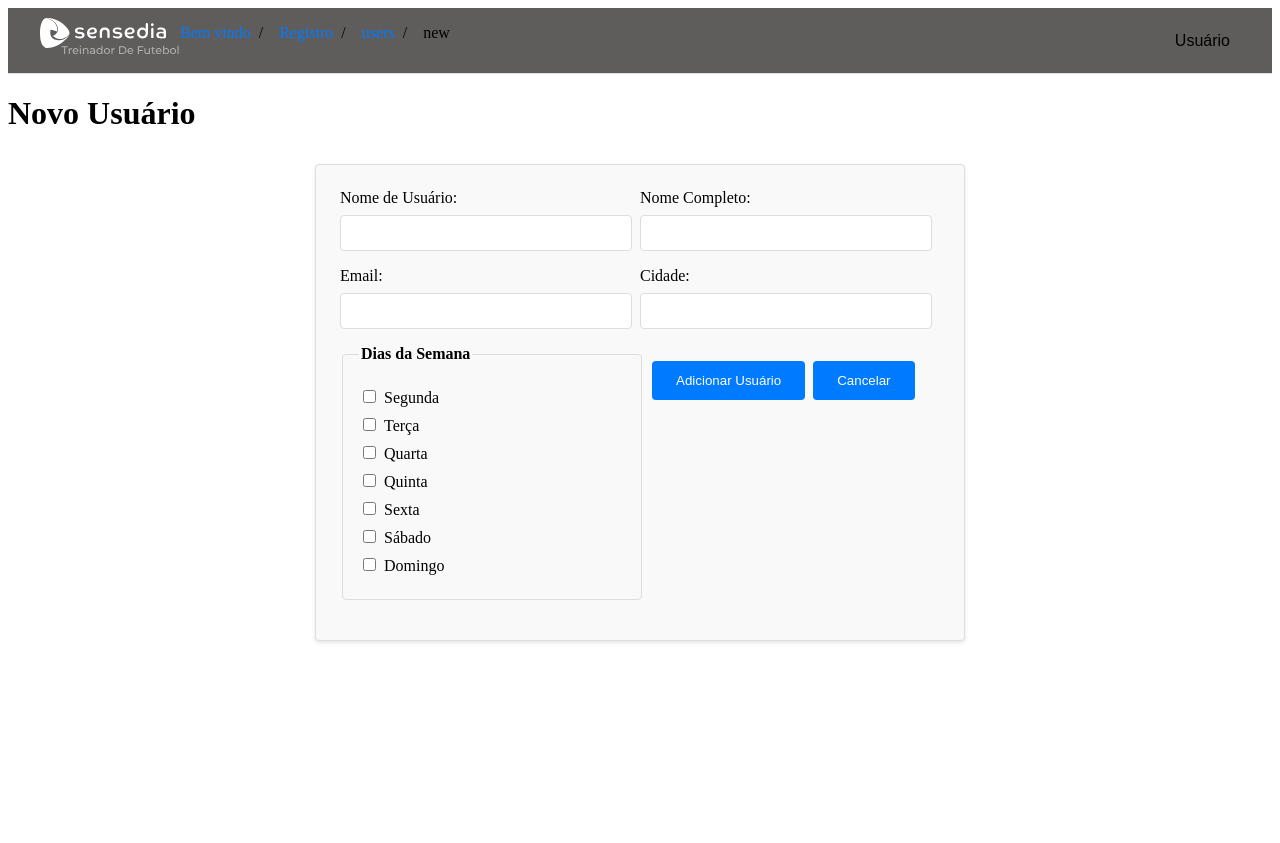
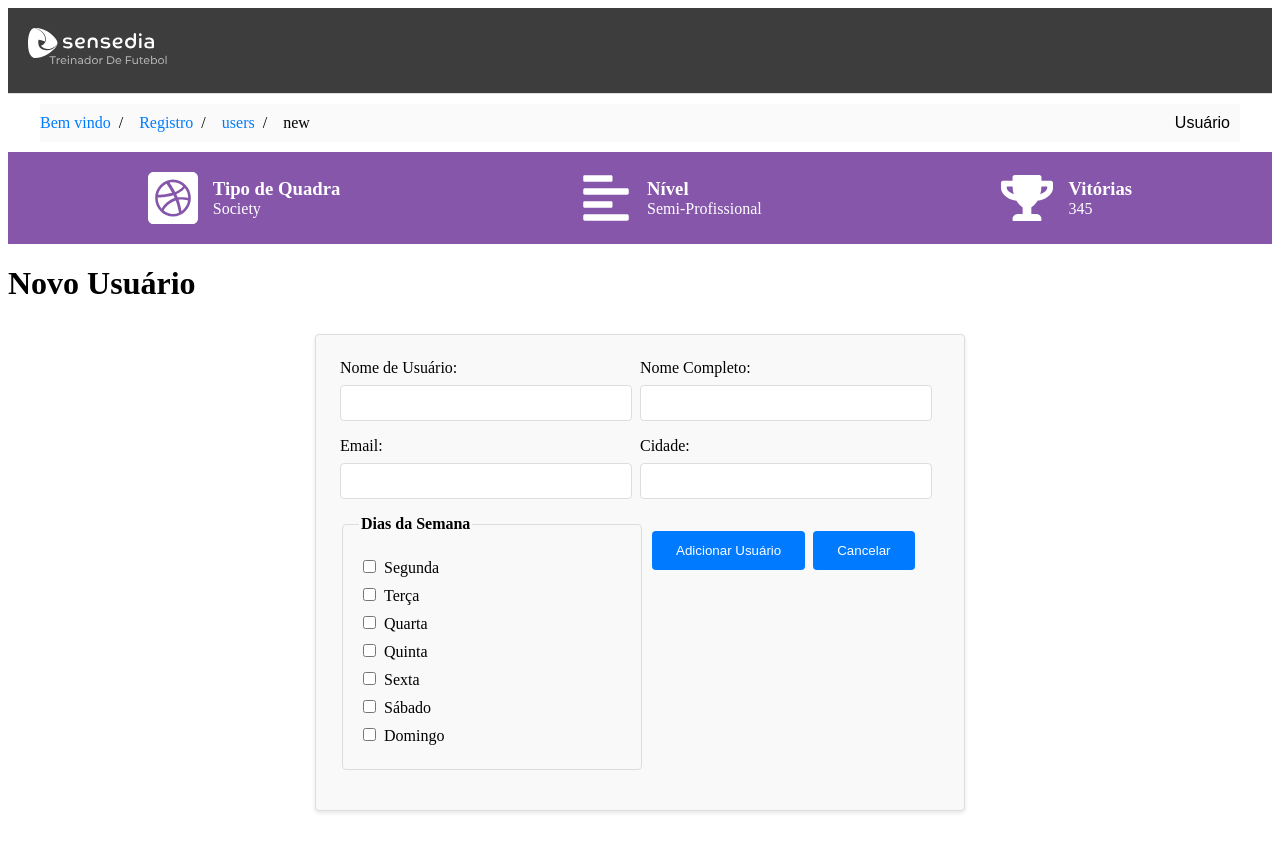
Before and after one commit to Raoni-Andrade/sensedia-challenge, a Next.js app: page /users/new in a window 1280 px wide. Before the commit the page ends 800 px from the top, so only its background shows below. Built offline with nearby package versions, Linux system fonts and the light colour scheme.

Commit message:
Styling header

```diff
--- a/src/components/UsersTable.js
+++ b/src/components/UsersTable.js
@@ -129,11 +129,10 @@ const UsersTable = ({ users, setUsers }) => {
             </div>
           </div>
         )}
-          <h2>Tabela de Usuários</h2>
           <div className="search-bar">
             <input
               type="text"
-              placeholder="Buscar por nome ou ID"
+              placeholder="Procurar"
               value={searchText}
               onChange={handleSearchChange}
             />
@@ -151,7 +150,6 @@ const UsersTable = ({ users, setUsers }) => {
               </tr>
             </thead>
             <tbody>
-              <List displayedUsers={displayedUsers}/>
               {displayedUsers.map((user) => (
                 <tr
                   key={user.id}
--- a/src/css/Breadcrumb.css
+++ b/src/css/Breadcrumb.css
@@ -1,7 +1,3 @@
-.breadcrumb {
-  margin-bottom: 1rem;
-}
-
 .breadcrumb ul {
   display: flex;
   align-items: center;
--- a/src/css/Header.css
+++ b/src/css/Header.css
@@ -1,9 +1,10 @@
 .header {
   position: sticky;
   top: 0;
-  background-color: rgb(95, 92, 92);
   z-index: 1000;
   border-bottom: 1px solid #ddd;
+  background-color: rgb(61, 61, 61);
+  padding: 20px;
 }
 
 .container {
@@ -16,6 +17,40 @@
   display: flex;
   align-items: center;
   justify-content: space-between;
+  background: #FAFAFA;
+}
+
+.second-header {
+  padding: 0px;
+  margin-bottom: 0;
+}
+
+.card-row {
+  background-color: #8556AA;
+  display: flex;
+  justify-content: space-around;
+  padding: 20px;
+}
+
+.card-row svg {
+  margin-right: 15px;
+}
+
+.card {
+  display: flex;
+  flex-flow: row;
+  align-self: center;
+}
+
+.banner {
+  display: flex;
+  flex-flow: column;
+  align-self: center;
+  color: white;
+}
+
+.banner h3, p {
+  margin: 0;
 }
 
 .logo {
@@ -28,10 +63,6 @@
   align-items: center;
 }
 
-.user-menu {
-  margin-left: auto;
-}
-
 .botaoDropDown:hover {
   background-color: red;
 }
```
Also changed, not shown: src/components/Header.js.
